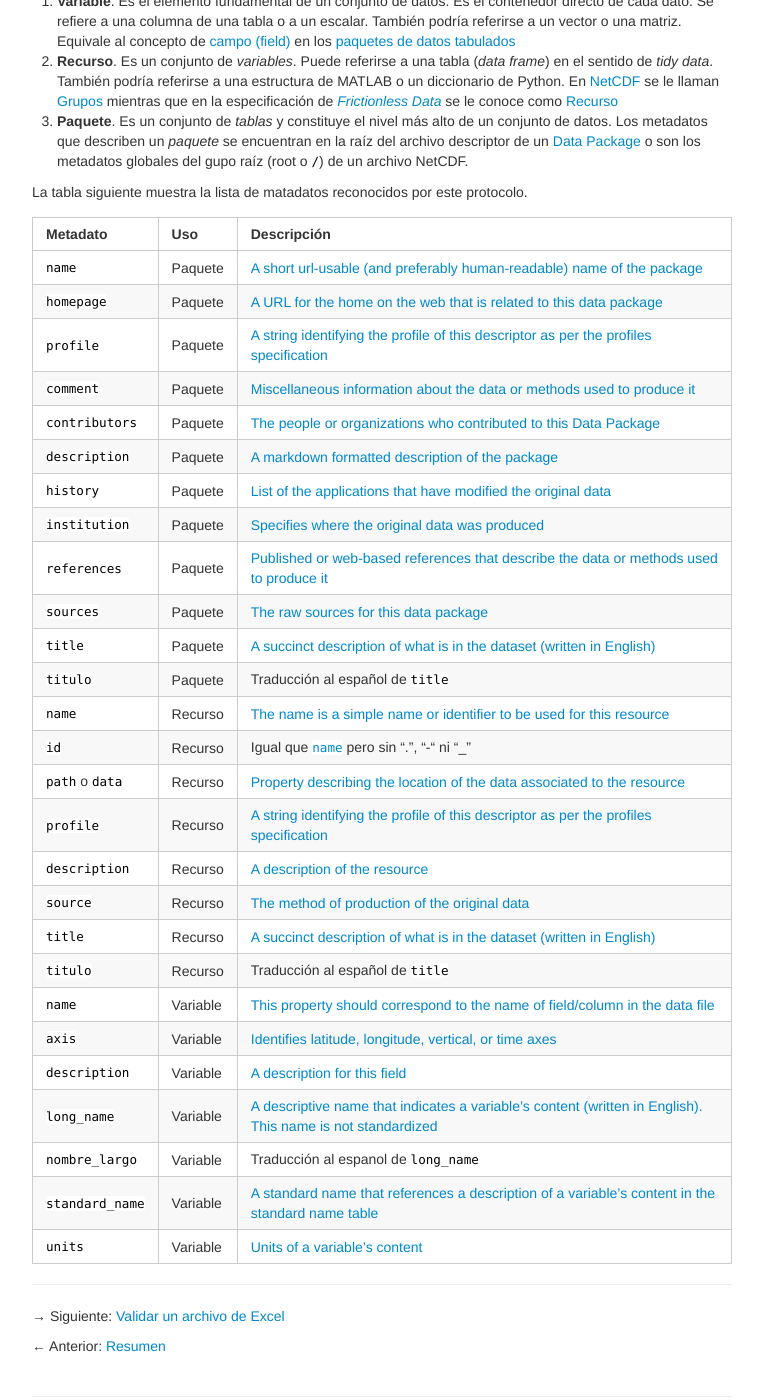
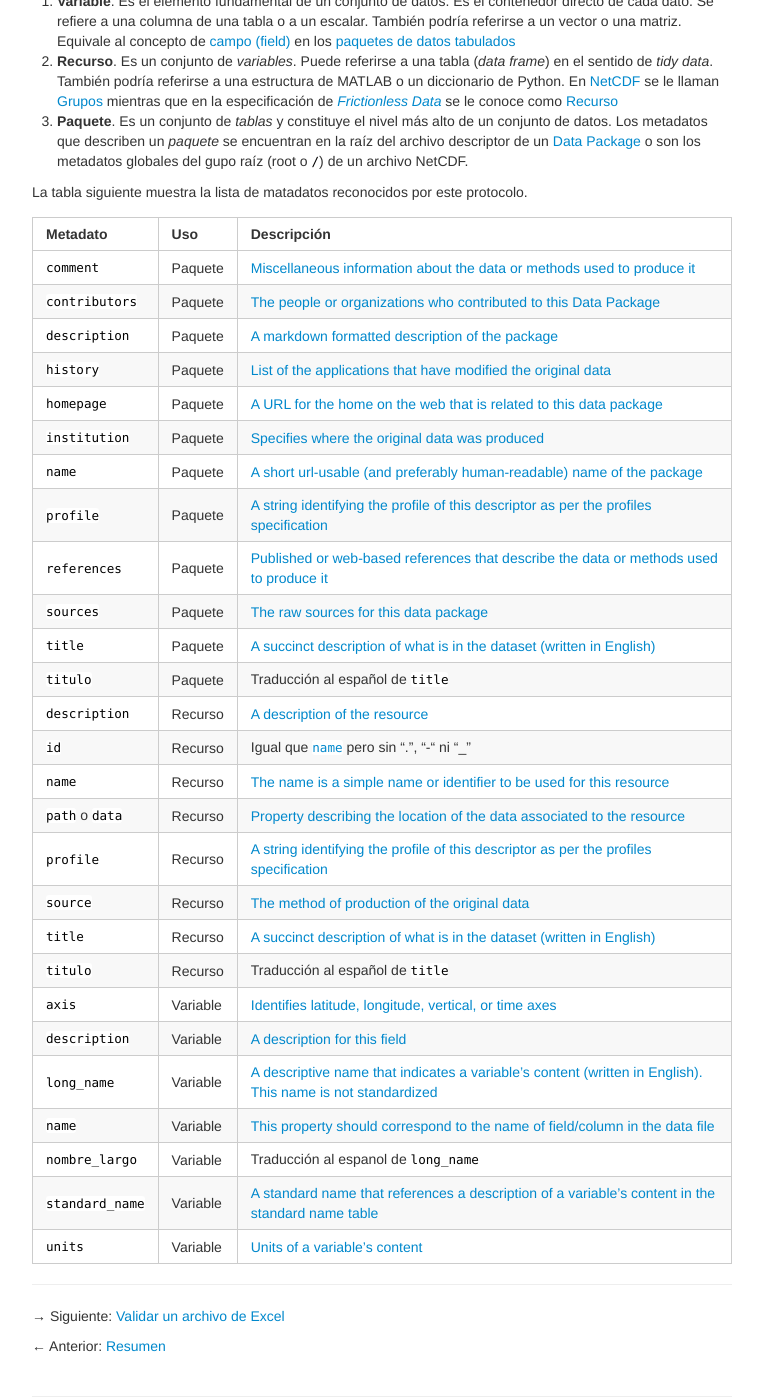
Before and after one commit to MaritzaB/datos_en_excel, a Jekyll site: the page built from ciencia_de_datos/metadatos.md, in a window 1280 px wide and 1400 px high, scrolled down 567 px. Shown: the whole window, without its empty margins (258-1021 px from the left). Built offline with Jekyll 4.4.1, drawn with Linux system fonts in a browser that asks for light colours.

Commit message:
Ordena tabla alfabéticamente

```diff
--- a/ciencia_de_datos/metadatos.md
+++ b/ciencia_de_datos/metadatos.md
@@ -28,30 +28,30 @@ La tabla siguiente muestra la lista de matadatos reconocidos por este protocolo.
 
 Metadato           | Uso      | Descripción
 -------------------|----------|-------------
-`name`             | Paquete  | [A short url-usable (and preferably human-readable) name of the package](http://specs.frictionlessdata.io/data-package/#name)
-`homepage`         | Paquete  | [A URL for the home on the web that is related to this data package](http://specs.frictionlessdata.io/data-package/#homepage)
-`profile`          | Paquete  | [A string identifying the profile of this descriptor as per the profiles specification](http://specs.frictionlessdata.io/profiles/)
 `comment`          | Paquete  | [Miscellaneous information about the data or methods used to produce it](http://cfconventions.org/cf-conventions/cf-conventions.html#description-of-file-contents)
 `contributors`     | Paquete  | [The people or organizations who contributed to this Data Package](http://specs.frictionlessdata.io/data-package/#contributors)
 `description`      | Paquete  | [A markdown formatted description of the package](http://specs.frictionlessdata.io/data-package/#description)
 `history`          | Paquete  | [List of the applications that have modified the original data](http://www.unidata.ucar.edu/netcdf/docs/netcdf.html#Attribute-Conventions)
+`homepage`         | Paquete  | [A URL for the home on the web that is related to this data package](http://specs.frictionlessdata.io/data-package/#homepage)
 `institution`      | Paquete  | [Specifies where the original data was produced](http://cfconventions.org/cf-conventions/cf-conventions.html#description-of-file-contents)
+`name`             | Paquete  | [A short url-usable (and preferably human-readable) name of the package](http://specs.frictionlessdata.io/data-package/#name)
+`profile`          | Paquete  | [A string identifying the profile of this descriptor as per the profiles specification](http://specs.frictionlessdata.io/profiles/)
 `references`       | Paquete  | [Published or web-based references that describe the data or methods used to produce it](http://cfconventions.org/cf-conventions/cf-conventions.html#description-of-file-contents)
 `sources`          | Paquete  | [The raw sources for this data package](http://specs.frictionlessdata.io/data-package/#sources)
 `title`            | Paquete  | [A succinct description of what is in the dataset (written in English)](http://www.unidata.ucar.edu/netcdf/docs/netcdf.html#Attribute-Conventions)
 `titulo`           | Paquete  | Traducción al español de `title`
+`description`      | Recurso  | [A description of the resource](http://specs.frictionlessdata.io/data-resource/#optional-properties)
+`id`               | Recurso  | Igual que [`name`](http://specs.frictionlessdata.io/data-resource/#name) pero sin ".", "-" ni "_"
 `name`             | Recurso  | [The name is a simple name or identifier to be used for this resource](http://specs.frictionlessdata.io/data-resource/#name)
-`id`               | Recurso  | Igual que [`name`](http://specs.frictionlessdata.io/data-resource/#name) pero sin ".", "-" ni "_"
 `path` o `data`    | Recurso  | [Property describing the location of the data associated to the resource](http://specs.frictionlessdata.io/data-resource/#data-location)
 `profile`          | Recurso  | [A string identifying the profile of this descriptor as per the profiles specification](http://specs.frictionlessdata.io/profiles/)
-`description`      | Recurso  | [A description of the resource](http://specs.frictionlessdata.io/data-resource/#optional-properties)
 `source`           | Recurso  | [The method of production of the original data](http://cfconventions.org/cf-conventions/cf-conventions.html#description-of-file-contents)
 `title`            | Recurso  | [A succinct description of what is in the dataset (written in English)](http://www.unidata.ucar.edu/netcdf/docs/netcdf.html#Attribute-Conventions)
 `titulo`           | Recurso  | Traducción al español de `title`
-`name`             | Variable | [This property should correspond to the name of field/column in the data file](http://specs.frictionlessdata.io/table-schema/#name)
 `axis`             | Variable | [Identifies latitude, longitude, vertical, or time axes](http://cfconventions.org/cf-conventions/cf-conventions.html#coordinate-types)
 `description`      | Variable | [A description for this field](http://specs.frictionlessdata.io/table-schema/#description)
 `long_name`        | Variable | [A descriptive name that indicates a variable's content (written in English). This name is not standardized ](http://cfconventions.org/cf-conventions/cf-conventions.html#long-name)
+`name`             | Variable | [This property should correspond to the name of field/column in the data file](http://specs.frictionlessdata.io/table-schema/#name)
 `nombre_largo`     | Variable | Traducción al espanol de `long_name`
 `standard_name`    | Variable | [A standard name that references a description of a variable's content in the standard name table](http://cfconventions.org/standard-names.html)
 `units`            | Variable | [Units of a variable's content](http://www.unidata.ucar.edu/software/udunits/udunits.txt)
```
